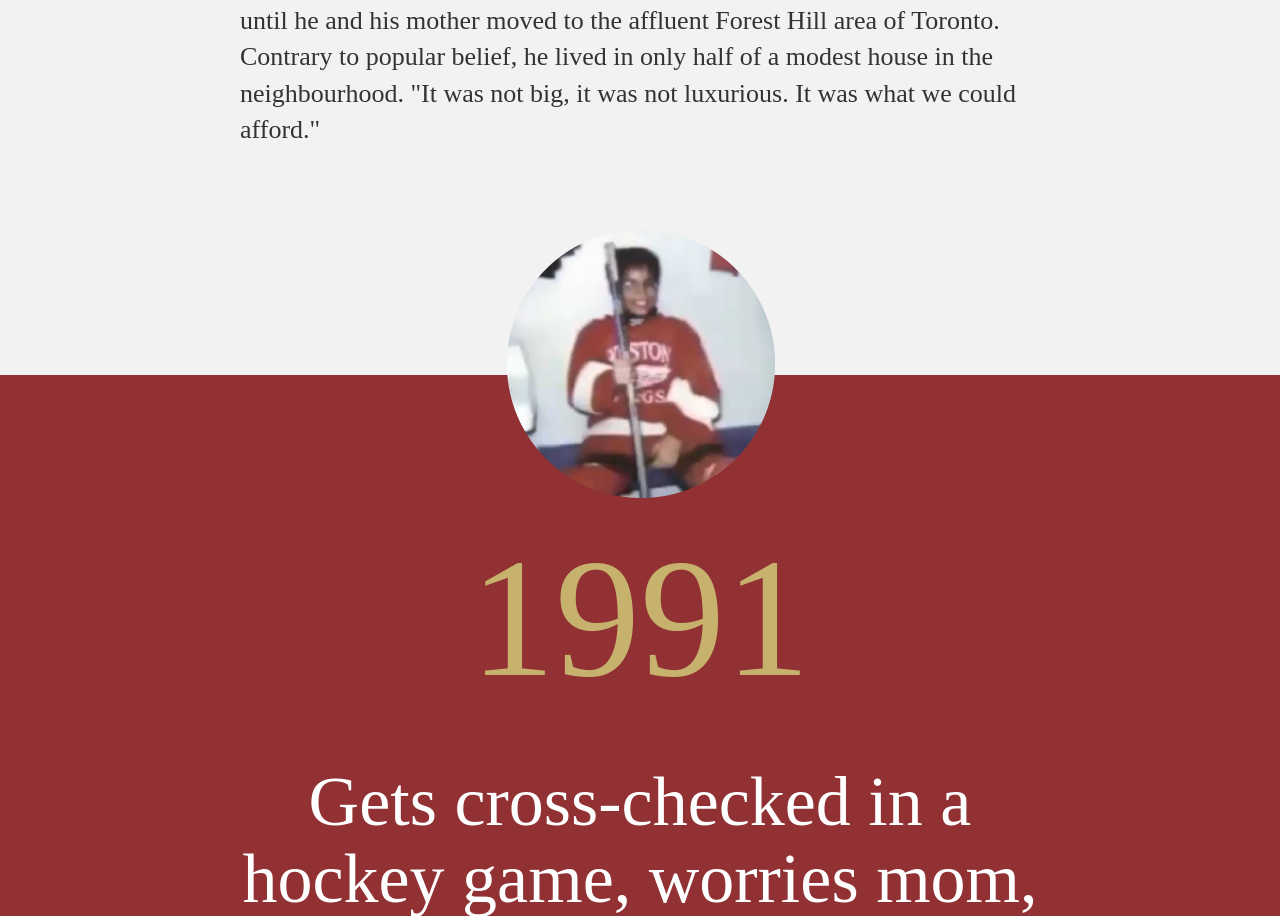
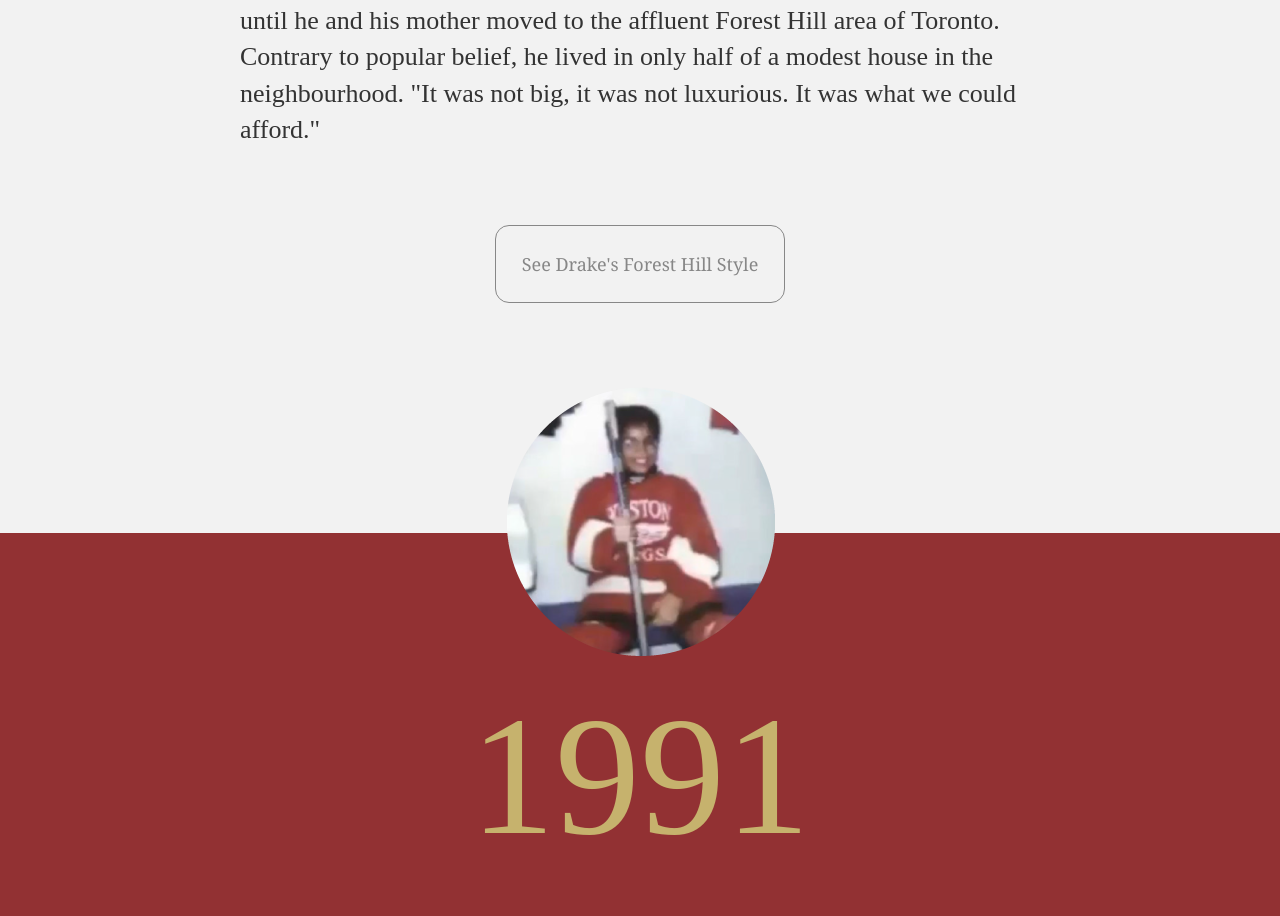
Before and after one commit to mierle/startedfromthebottom, a PHP site: page / in a window 1280 px wide. Shown: the part 3879-4795 px from the top of the page. Run offline with PHP 8.4, Linux system fonts and the light colour scheme; some libraries are stand-ins or nearby versions.

Commit message:
Copy Editing and adding transitions

```diff
--- a/index.html
+++ b/index.html
@@ -43,9 +43,14 @@
 			<p>
 				At five years old, Aubrey's parents divorce and he is raised on Weston Road until he and his mother moved to the affluent Forest Hill area of Toronto. Contrary to popular belief, he lived in only half of a modest house in the neighbourhood. "It was not big, it was not luxurious. It was what we could afford."
 			</p>
+			<a href="">
+				<button class="light">
+					See Drake's Forest Hill Style
+				</button>
+			</a>
 		</div>
 	</div>
-	<div class="hockey">
+	<div class="hockey" data-4100="background-color:rgb(146,49,51);" data-4800="background-color:rgb(67,70,88);">
 		<div class="wrap">
 			<img src="img/westonwings.png">
 			<h3>1991</h3>
@@ -67,9 +72,11 @@
 				an alcohol-fueled music video shoot
 			</h2>
 			<p>
-				Aubrey has his Bar mitvah. There are few details of the ceremony, however a clip of young Aubrey dancing taken from VHS footage is used as the intro for the music video “HYFR” directed by Director X. This video is also Bar Mitvah themed and features Lil Wayne, OB O’Brien (Drake’s friend from Hamilton), and Trey Songz. Director X described the shoot as "bat-shit crazy"
+				Aubrey has his Bar mitvah. There are few details of the ceremony, however a clip of young Aubrey dancing taken from VHS footage is used as the intro for the music video "HYFR" directed by Director X. This video is also Bar Mitvah themed and features Lil Wayne, OB O'Brien (Drake's friend from Hamilton), and Trey Songz. Director X described the shoot as "bat-shit crazy"
 			</p>
-			<button>Watch Drake Dance</button>
+			<a href="https://www.youtube.com/watch?v=9dHnKS-59rY" target="_blank">
+				<button>See Little Drake Dance</button>
+			</a>
 		</div>
 	</div>
 	<div class="degrassi">
@@ -79,10 +86,13 @@
 			<img src="img/original-degrassi.png">
 			<h4>Cast from the original Degrassi, circa 1987</h4>
 			<h3>2001</h3>
-			<h2>Aubrey is cast in a Canadian teen drama show dealing with real Canadian teen issues</h2>
+			<h2>Aubrey is cast in a Canadian teen drama dealing with real Canadian teen issues</h2>
 			<p>
-				When he was 15, Aubrey met a nice man who volunteered to help him get into acting. This meeting led to Aubrey playing a role on the hit Canadian Series “Degrassi: The Next Generation”. He played the role of a basketball star who was physically disabled after being shot by a classmate. The character was named “Jimmy Brooks”. He appeared on a total of 138 episodes.
+				When he was 15, Aubrey met a nice man who volunteered to help him get into acting. This meeting led to Aubrey playing a role on the hit Canadian Series "Degrassi: The Next Generation". He played the role of a basketball star who was physically disabled after being shot by a classmate. The character was named "<a href="http://degrassi.wikia.com/wiki/Jimmy_Brooks">Jimmy Brooks</a>". He appeared on a total of 138 episodes.
 			</p>
+			<p>
+				The original <a href="http://degrassi.wikia.com/wiki/Degrassi_Junior_High">Degrassi Junior High</a> series aired in 1987 on CBC and was one of the first television series to deal with hard issues such as homophobia, homosexuality, AIDS, drug addiction, teen pregnancy, violence, racism and eating disorders (to name a few). The original series has also been our go-to reference for incredible 80's teen fashion.
+			<p>
 		</div>
 	</div>
 	<div class="mixtape">
@@ -92,7 +102,7 @@
 			<p>
 				Room for Improvement, Aubrey's first mixtape was self-released in 2006. It features rap artists Trey Songz and Lupe Fiasco however had no well known producers on the album.
 			</p>
-			<blockquote>
+			<blockquote data-8700="color:rgb(0,0,0);" data-9500="color:rgb(250,250,250);">
 				"It's like...the guy you'd never wanna hear rap in your life. The Canadian Jewish child actor."
 			</blockquote>
 			<h4>- Drake </h4>
@@ -102,7 +112,7 @@
 <div class="wayne">
 	<div class="waynesface"></div>
 	<div class="wrap">
-		<h3>2007</h3>
+		<h3 data-9700="color:rgb(250,250,250);" data-10400="color:rgb(196,44,14);">2007</h3>
 		<h2>
 			Gets nickname "Drizzy" because Lil Wayne was confused by
 			Drake's Rogers email address
@@ -121,6 +131,9 @@
 		<p>
 			In 2007, Drake was recorded playing a game of dice in a carpeted, suburban basement with rap artist Bishop Brigante. It was here that Drake lost his watch -- valued at over $6000 CND at the time.
 		</p>
+		<a href="https://www.youtube.com/watch?v=B7xPoInmkok">
+			<button class="light">Watch the Unfortunate Event</button>
+		</a>
 	</div>
 </div>
 <div class="littles">
@@ -128,6 +141,9 @@
 		<h3>2007</h3>
 		<h2>Drake has internet conflict with a rapper who calls himself "Littles the General"</h2>
 		<p>Drake engages in an online beef with a rapper from Halifax who went by the name "Littles the General" (often simply known as "Littles") who was known to hassle Drake frequently on message boards. </p>
+		<a href="http://www.hiphopcanada.com/phpBB3/viewtopic.php?f=8&t=48328">
+			<button>See Forum Thread</button>
+		</a>
 	</div>
 </div>
 <div class="fired">
@@ -140,10 +156,9 @@
 <div class="ladieslovedrake">
 	<div class="wrap">
 		<h3>2008</h3>
-		<h2>The Ladies Love Drake gets an outstanding album cover</h2>
-		<h4>(Album not by Drake)</h4>
+		<h2>Fake Drake album, The Ladies Love Drake gets an outstanding album cover</h2>
 		<img src="img/ladieslovedrake.png">
-		<p>In 2009, an unauthorized album entitled "The Ladies Love Drake" (which has nothing to do wirh Drake) and was credited to rapper Drake went up for sale on iTunes. A lawsuit is pending against the label.</p>
+		<p>In 2009, an unauthorized album entitled "The Ladies Love Drake" (which has nothing to do with Drake) and was credited to rapper Drake went up for sale on iTunes. A lawsuit is pending against the label. We still think they have really great graphic designers.</p>
 	</div>
 </div>
 <div class="hot97">
@@ -165,9 +180,9 @@
 		<h3>2010</h3>
 		<h2>Drake keeps his friends warm with custom OVO Canada Goose jackets</h2>
 		<div class="miniwrap">
-			<p>Drake's OVO and Canada Goose collaborate on a high-fashion bomber parka. The bomber was only sold at 8 retail locations and only 300 were produced for sale. He gave 100 to his friends. Rapping fans and fashionistas around the world lined up to purchase this jacket for $900. At Nomad in Toronto (back when it was at the legendary 431 Richmond building), the jacket sold out in a matter of days. </p>
+			<p>Drake's OVO and Canada Goose collaborate on a high-fashion bomber parka. The bomber was only sold at 8 retail locations and only 300 were produced for sale. He gave 100 to his friends. Rapping fans and fashionistas around the world lined up to purchase this jacket for $900 (which is actually the average price of any Canada Goose jacket). At Nomad in Toronto (back when it was at the legendary 431 Richmond building), the jacket sold out in a matter of days. </p>
 
-			<p class="last">The parka was also sold at Opening Ceremony in Los Angeles, but why would anyone in L.A even need a parka? You sweat in those things once the weather gets above 0 degrees.</p>
+			<p class="last">The parka was also sold at Opening Ceremony in Los Angeles, but we're not sure why anyone would want a parka in LA.</p>
 		</div>
 	</div>
 </div>
--- /dev/null
+++ b/js/app-ck.js
@@ -0,0 +1 @@
+"use strict";$(document).ready(function(){TweenMax.to($(".droplet.first"),1.5,{backgroundPosition:"0px 70px",opacity:0,repeat:-1});TweenMax.to($(".droplet.second"),2,{backgroundPosition:"0px 70px",opacity:0,repeat:-1,delay:.5});var e=skrollr.init()});
--- a/sass/globals.scss
+++ b/sass/globals.scss
@@ -89,7 +89,26 @@ blockquote {
 	margin: 50px auto;
 }
 button {
-	padding: 30px;
+	padding: 26px;
+	background-color: transparent;
+	border: 1px solid #b3b3b3;
+	border-radius: 14px;
+	font-size: 18px;
+	font-family: 'Georgia', 'serif';
+	cursor: pointer;
+	color: #fff;
+	margin: 50px 0 30px 0;
+	&:hover {
+		background: rgba(250,250,250,0.2);
+	}
+}
+button.light {
+	background-color: transparent;
+	border: 1px solid #878787;
+	color: #878787;
+	&:hover {
+		background: rgba(250,250,250,0.2);
+	}
 }
 
 // Mixins //
--- a/sass/style.scss
+++ b/sass/style.scss
@@ -133,6 +133,9 @@ body {
 	h2 {
 		color: $gold;
 	}
+	button {
+		border: 1px solid $gold;
+	}
 }
 .degrassi {
 	background-color: $bluegrey;
@@ -143,6 +146,9 @@ body {
 	}
 	h3 {
 		color: #9767b7;
+	}
+	a {
+		color: #878787;
 	}
 	.denimbutt {
 		background-image: url('img/degrassi.png');
@@ -192,10 +198,14 @@ body {
 
 }
 .dice {
-	background-image: url('img/shoes.png');
-	background-repeat: no-repeat;
+	background-image: url('img/tile.png');
+	background-color: #bfab93;
 	padding: 500px 0 100px 0;
 	color: $grey1;
+	button {
+		color: $grey1;
+		border-color: $grey1;
+	}
 }
 .littles {
 	background-color: $grey1;
@@ -231,7 +241,6 @@ body {
 	background-color: $grey0;
 	p {
 		margin: 100px 0 0 0;
-		max-width: 500px;
 	}
 	h3 {
 		color: #7d3b45;
--- a/style.css
+++ b/style.css
@@ -76,7 +76,24 @@ blockquote {
   margin: 50px auto; }
 
 button {
-  padding: 30px; }
+  padding: 26px;
+  background-color: transparent;
+  border: 1px solid #b3b3b3;
+  border-radius: 14px;
+  font-size: 18px;
+  font-family: 'Georgia', 'serif';
+  cursor: pointer;
+  color: #fff;
+  margin: 50px 0 30px 0; }
+  button:hover {
+    background: rgba(250, 250, 250, 0.2); }
+
+button.light {
+  background-color: transparent;
+  border: 1px solid #878787;
+  color: #878787; }
+  button.light:hover {
+    background: rgba(250, 250, 250, 0.2); }
 
 body {
   -webkit-font-smoothing: antialiased;
@@ -185,6 +202,8 @@ body {
     color: gray; }
   .barmitzvah h2 {
     color: #c6b26d; }
+  .barmitzvah button {
+    border: 1px solid #c6b26d; }
 
 .degrassi {
   background-color: #282629;
@@ -194,6 +213,8 @@ body {
     color: #b8deff; }
   .degrassi h3 {
     color: #9767b7; }
+  .degrassi a {
+    color: #878787; }
   .degrassi .denimbutt {
     background-image: url("img/degrassi.png");
     background-size: cover;
@@ -232,10 +253,13 @@ body {
     font-weight: 700; }
 
 .dice {
-  background-image: url("img/shoes.png");
-  background-repeat: no-repeat;
+  background-image: url("img/tile.png");
+  background-color: #bfab93;
   padding: 500px 0 100px 0;
   color: #333333; }
+  .dice button {
+    color: #333333;
+    border-color: #333333; }
 
 .littles {
   background-color: #333333;
@@ -265,8 +289,7 @@ body {
   color: #fff;
   background-color: #282629; }
   .ladieslovedrake p {
-    margin: 100px 0 0 0;
-    max-width: 500px; }
+    margin: 100px 0 0 0; }
   .ladieslovedrake h3 {
     color: #7d3b45; }
   .ladieslovedrake h2 {
```
Also changed, not shown: img/degrassi.png, img/tile.png (added).
